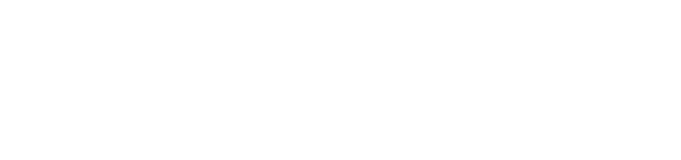
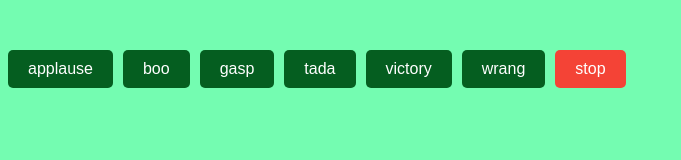
Before and after one commit to acciojob/Soundbar-gurmeet1011, a website: page main.html in a window 1280 px wide. Shown: the whole page, without its empty margins (0-681 px from the left). Drawn offline with Linux system fonts and the light colour scheme.

Commit message:
created a submission

```diff
--- a/main.html
+++ b/main.html
@@ -8,6 +8,17 @@
 
 <body>
 	<!-- the entire body must be written by student -->
+
+		<section id="buttons">
+			<button data-sound="sounds1" class="btn">applause</button>
+			<button data-sound="sounds1" class="btn">boo</button>
+			<button data-sound="sounds1" class="btn">gasp</button>
+			<button data-sound="sounds1" class="btn">tada</button>
+			<button data-sound="sounds1" class="btn">victory</button>
+			<button data-sound="sounds1" class="btn">wrang</button>
+			<button data-sound="sounds1" class="stop">stop</button>
+		</section>
+
     <script type="text/javascript" src="./script.js">
 </script>
 
--- a/script.js
+++ b/script.js
@@ -1 +1,37 @@
 //your JS code here. If required.
+// Select all buttons with class 'btn'
+const buttons = document.querySelectorAll('.btn');
+// Stop button
+const stopButton = document.querySelector('.stop');
+
+// Store the currently playing audio
+let currentAudio = null;
+
+// Add event listeners to all buttons to play respective sounds
+buttons.forEach(button => {
+    button.addEventListener('click', () => {
+        // Get the sound name from the data attribute
+        const soundName = button.getAttribute('data-sound');
+        // Path to the sound file
+        const soundPath = `./C:/Users/gurme/Desktop/sounds/${soundName}.mp3`;
+
+        // Stop the current audio if playing
+        if (currentAudio) {
+            currentAudio.pause();
+            currentAudio.currentTime = 0;
+        }
+
+        // Create a new audio object and play the sound
+        currentAudio = new Audio(soundPath);
+        currentAudio.play();
+    });
+});
+
+// Stop the currently playing sound when the stop button is pressed
+stopButton.addEventListener('click', () => {
+    if (currentAudio) {
+        currentAudio.pause();
+        currentAudio.currentTime = 0; // Reset audio to start
+        currentAudio = null; // Clear current audio
+    }
+});
--- a/styles.css
+++ b/styles.css
@@ -1 +1,33 @@
-/*  your css code here. If applicable */
+/* Basic styles for the buttons and layout */
+body {
+    font-family: Arial, sans-serif;
+    text-align: center;
+    margin-top: 50px;
+	background-color:#74fcb1;
+}
+
+#buttons {
+    display: flex;
+    align-items: center;
+    gap:10px;
+}
+
+button {
+    padding: 10px 20px;
+    font-size: 16px;
+    cursor: pointer;
+}
+
+.btn {
+    background-color:#055e20;
+    color: white;
+    border: none;
+    border-radius: 5px;
+}
+
+.stop {
+    background-color: #f44336;
+    color: white;
+    border: none;
+    border-radius: 5px;
+}
```
